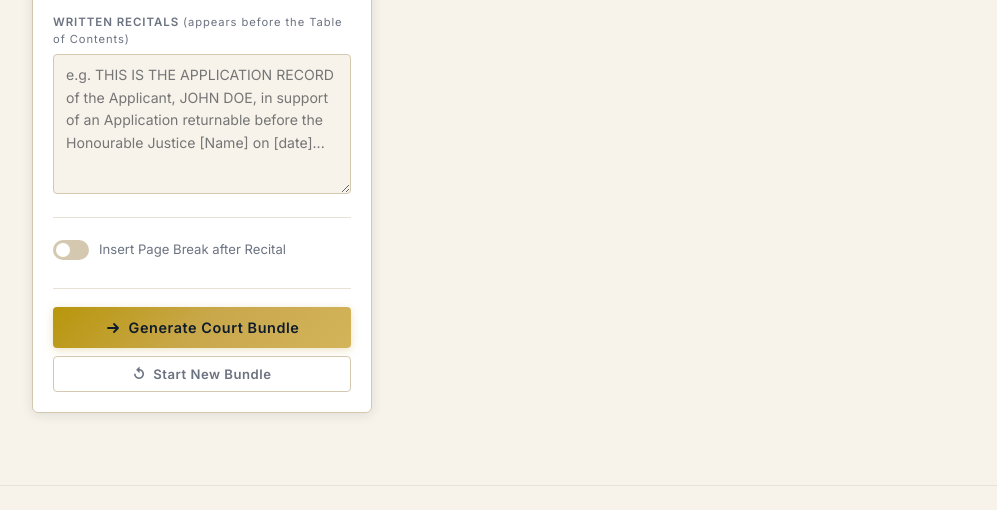
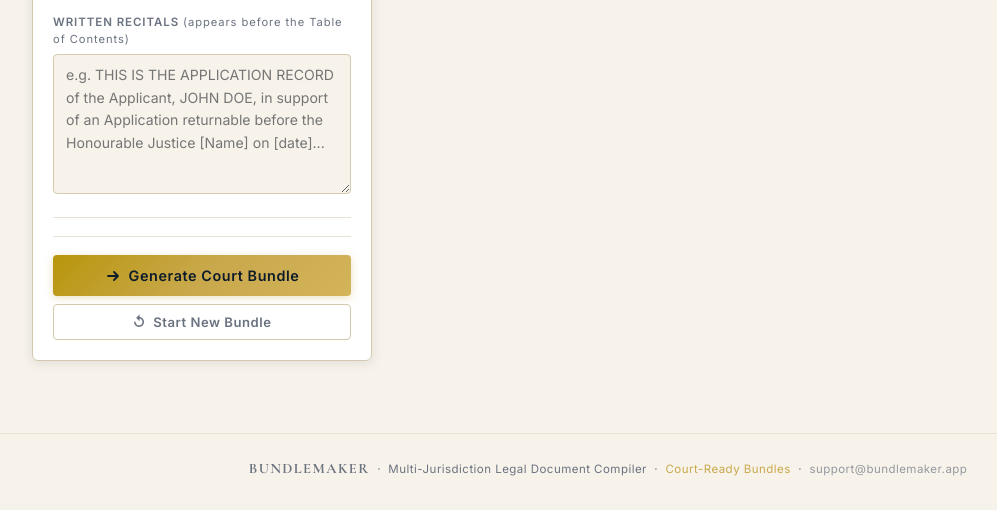
Before and after one commit to AmieOnda2013/bundlemaker, a Flask app: page / in a window 1280 px wide. Shown: the part 1446-1956 px from the top of the page, without its empty margins (32-1029 px from the left). After the commit the page ends 1922 px from the top, so only its background shows below. Run offline with Flask 3, Linux system fonts and the light colour scheme; the visitor is signed in with stand-in values (Sample User, id 1); data that the repository does not hold is empty.

Commit message:
Remove Insert Page Break after Recital toggle
Co-Authored-By: Claude Sonnet 4.6 <noreply@anthropic.com>

```diff
--- a/templates/index.html
+++ b/templates/index.html
@@ -680,15 +680,6 @@ footer span{color:var(--gold)}
 
         <hr class="divider"/>
 
-        <div class="field" style="flex-direction:row;align-items:center;gap:10px;padding:4px 0">
-          <label style="display:flex;align-items:center;gap:10px;cursor:pointer;text-transform:none;font-size:0.82rem;font-weight:400;letter-spacing:0">
-            <span class="toggle-switch">
-              <input type="checkbox" id="pageBreakAfterRecital" onchange="saveSettings()"/>
-              <span class="toggle-slider"></span>
-            </span>
-            Insert Page Break after Recital
-          </label>
-        </div>
 
         <hr class="divider"/>
 
@@ -821,7 +812,6 @@ async function loadSession(){
   document.getElementById('oppCounsel').value = s.opp_counsel || '';
   document.getElementById('yourCounsel').value = s.counsel || '';
   document.getElementById('customRules').value = s.custom_rules || '';
-  document.getElementById('pageBreakAfterRecital').checked = s.page_break_after_recital === true;
   document.getElementById('colHeader').value = s.col_header || '';
   document.getElementById('colItemHeader').value = s.col_item_header || '';
   document.getElementById('colDocHeader').value  = s.col_doc_header  || '';
@@ -861,7 +851,6 @@ async function saveSettings(){
       recitals: document.getElementById('recitals').value,
       opp_counsel: document.getElementById('oppCounsel').value,
       counsel: document.getElementById('yourCounsel').value,
-      page_break_after_recital: document.getElementById('pageBreakAfterRecital').checked,
       col_header: document.getElementById('colHeader').value,
     })
   });
```
